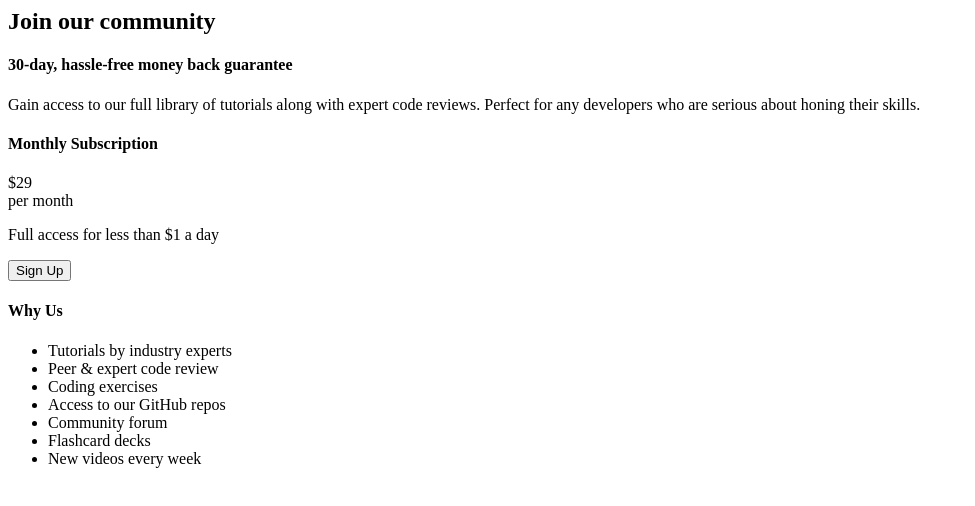
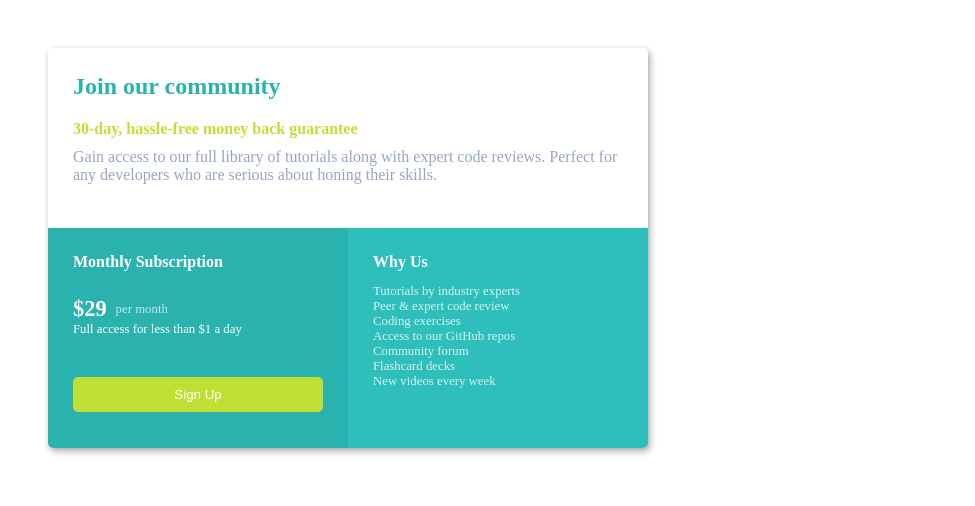
Before and after one commit to Makica1809/pricing-card-frontend-mentor-challange, a plain HTML site: page index.html in a window 1280 px wide. Shown: the whole page, without its empty margins (0-975 px from the left). Drawn offline with Linux system fonts and the light colour scheme.

Commit message:
Update index.html

```diff
--- a/index.html
+++ b/index.html
@@ -1,11 +1,11 @@
-
-<html>
+<!DOCTYPE html>
+<html lang="en">
   <head>
-    <title>Pricing Card</title>
-    <link rel="preconnect" href="https://fonts.googleapis.com">
-<link rel="preconnect" href="https://fonts.gstatic.com" crossorigin>
-<link href="https://fonts.googleapis.com/css2?family=Karla:wght@400;700&family=Roboto+Slab:wght@900&display=swap" rel="stylesheet">
-    <link href"./style.css" rel="stylesheet">
+    <meta charset="UTF-8" />
+    <meta http-equiv="X-UA-Compatible" content="IE=edge" />
+    <meta name="viewport" content="width=device-width, initial-scale=1.0" />
+    <title>Lesson 7 Challenge Starter</title>
+    <link rel="stylesheet" href="./style.css" />
   </head>
   <body>
     <div id="card">
@@ -41,6 +41,6 @@
         </div>
       </div>
     </div>
-    <script src="index.js"></script>
+    <script src="./script.js"></script>
   </body>
 </html>
```
